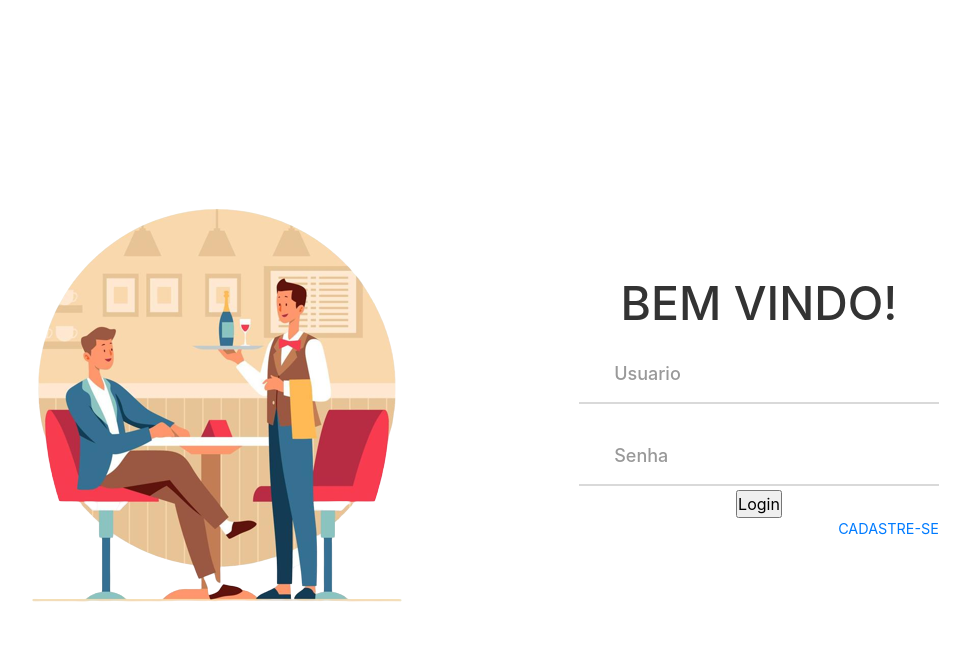
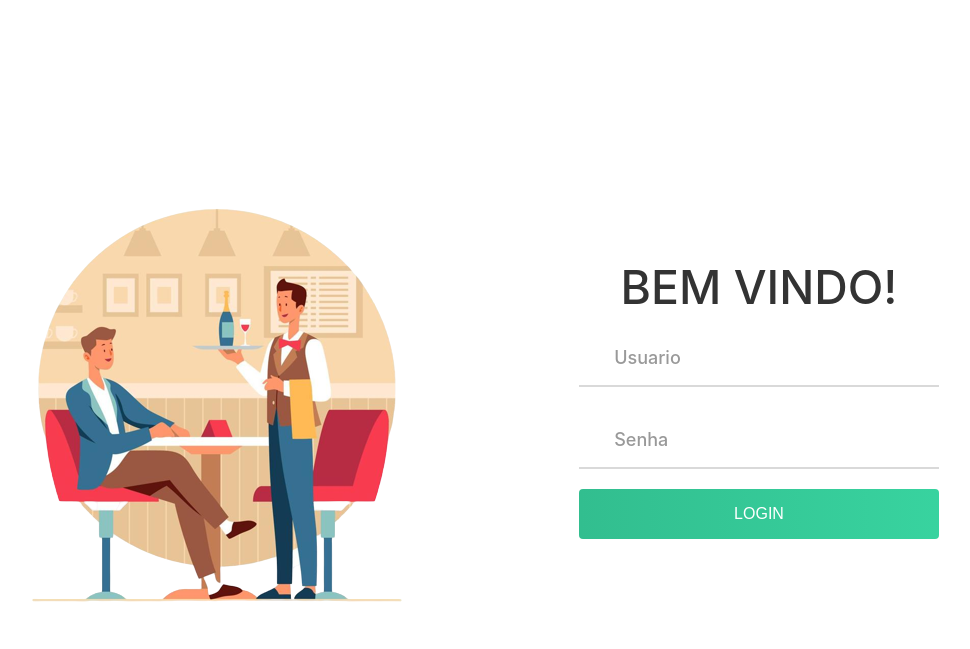
Before and after one commit to PabloDantasDev/Papper-AWEB, a PHP site: page /views/loginFuncionario.php in a window 1280 px wide. Shown: the top 649 px of the page, without its empty margins (118-1088 px from the left). Run offline with PHP 8.4, Linux system fonts and the light colour scheme.

Commit message:
Refatoração de codigo tornando mais legivel e limpo, separando front end do back end em arquivos separados

```diff
--- a/database/valida.php
+++ b/database/valida.php
@@ -61,7 +61,7 @@ if (isset($_POST['cadastrar'])) {
         if ($result->num_rows == 1) {
           // se estiver corretos
           echo "Login efetuado com sucesso!";
-          header('Location: views/home.php');
+          header('Location: ../views/home.php');
         } else {
           // Se não existir
           echo "Usuário ou senha inválidos.";
--- a/views/loginFuncionario.php
+++ b/views/loginFuncionario.php
@@ -22,7 +22,7 @@
 			<img src="../img/g1.png">
 		</div>
 		<div class="login-content">
-			<form id="casdastro-form" method="post">
+			<form id="casdastro-form" action="../database/valida.php" method="post">
 
 
 
@@ -46,8 +46,8 @@
            		    	<input type="password" name="password" class="input">
             	   </div>
             	</div>
-            	<input type="submit" name="login"  value="Login">
-				<a href="database/cadastro.php">CADASTRE-SE</a>
+            	<input type="submit" class="btn" name="login"  value="Login">
+
             </form>
         </div>
     </div>
```
